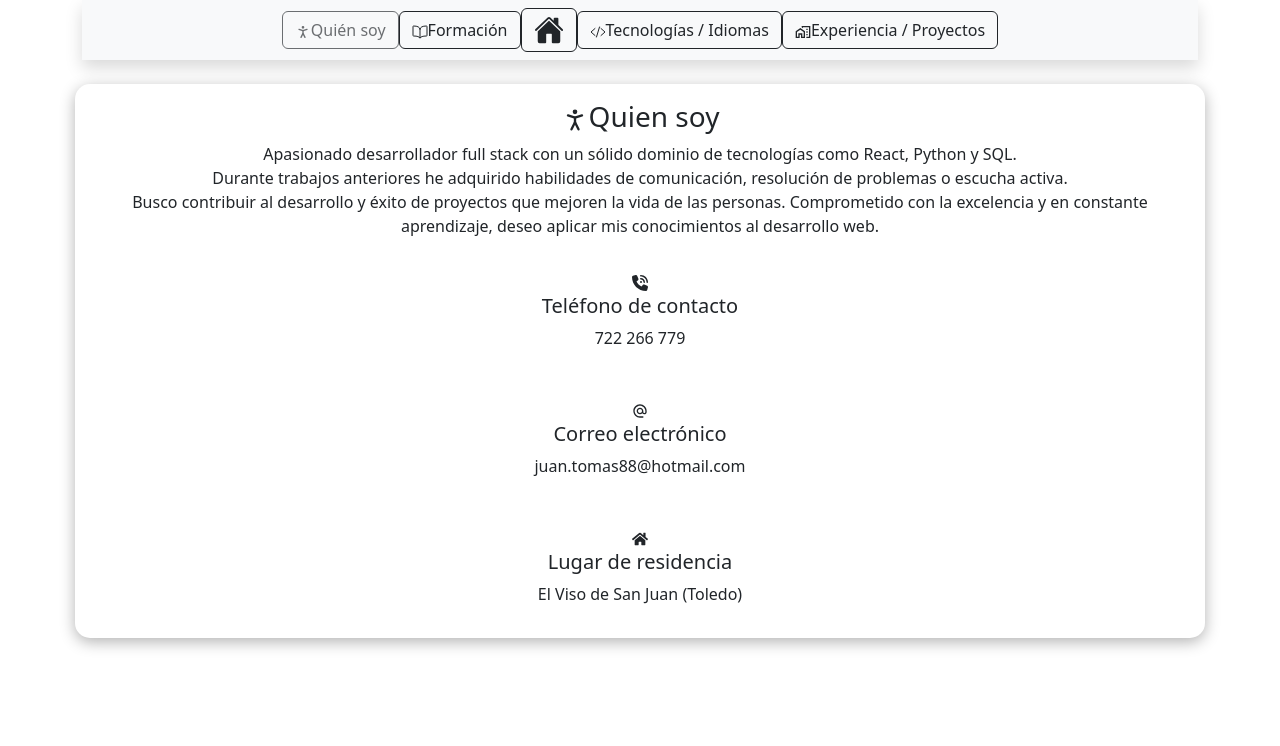
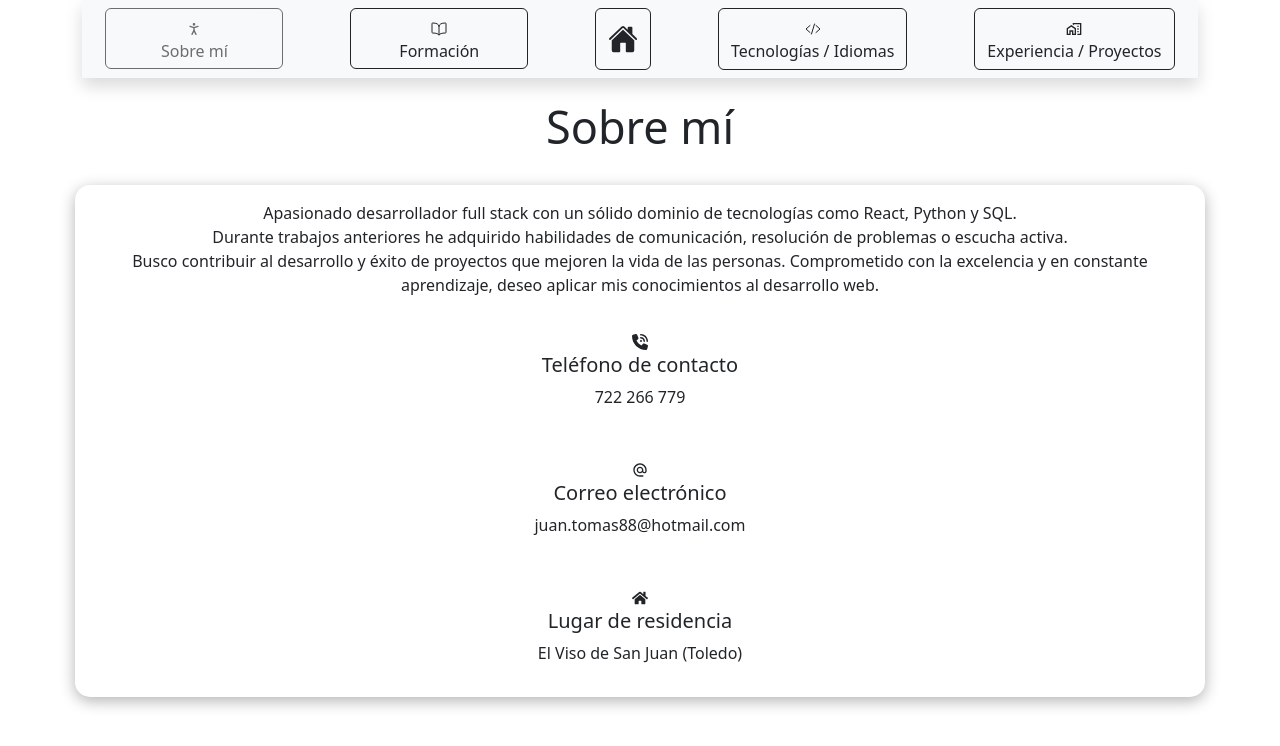
Before and after one commit to JTomas88/Portfolio, a React (Create React App) app: page /sobremi in a window 1280 px wide. Shown: the top 746 px of the page. Built offline with nearby package versions, Linux system fonts and the light colour scheme.

Commit message:
finalización

```diff
--- a/src/components/Conocimientos/conocimientos.module.css
+++ b/src/components/Conocimientos/conocimientos.module.css
@@ -33,3 +33,10 @@
     z-index: 2;
     width: 100%;
 }
+
+.titulo{
+    font-size: 45px;
+    text-align: center;
+    font-weight: 100;
+    margin-top: 15px;
+}
--- a/src/components/Experiencia/Experiencia.jsx
+++ b/src/components/Experiencia/Experiencia.jsx
@@ -4,20 +4,22 @@ import "bootstrap/dist/css/bootstrap.min.css";
 import styles from "./experiencia.module.css";
 export const Experiencia = () => {
   return (
+    <>
+      <div className={styles.titulo}>
+        Experiencia y proyectos
+      </div>
       <div
-      className={`container-fluid mt-4 mb-4 d-flex justify-content-center align-items-center`}
-    >
-      <div
-        className={`container-fluid text-center ${styles.cajon_experiencias}`}
-      >
+        className={`container-fluid mt-4 mb-4 d-flex justify-content-center align-items-center`}>
+        <div className={`container text-center ${styles.cajon_experiencias}`}>
           <div className="row mt-3">
             <div className="col text-center border-end">
-            <h4 className="mt-3" style={{ color: "white" }}>
+              <h4 className="mb-4" style={{ color: "black" }}>
                 Experiencia laboral
               </h4>
 
               <div className="accordion" id="laboral">
                 <div className={`accordion-item ${styles.items}`}>
+
                   <h2 className="accordion-header" id="atento">
                     <button
                       className="accordion-button collapsed"
@@ -99,7 +101,7 @@ export const Experiencia = () => {
             </div>
 
             <div className="col text-center">
-            <h4 className="mt-3" style={{ color: "white" }}>
+              <h4 className="mb-4" style={{ color: "black" }}>
                 Proyectos
               </h4>
               <div className="accordion" id="proyectos">
@@ -133,13 +135,13 @@ export const Experiencia = () => {
                       <ul>
                         <li className="text-start">
                           <strong>Repositorio</strong>
-                        <p>
+                          <p className={styles.ruta}>
                             <a
                               href="https://github.com/JTomas88/Fans_Club"
                               target="_blank"
                               rel="noopener noreferrer"
                             >
-                            https://github.com/JTomas88/Fans_Club{" "}
+                              https://github.com/JTomas88/Fans_Club
                             </a>
                           </p>
                         </li>
@@ -246,5 +248,7 @@ export const Experiencia = () => {
           </div>
         </div>
       </div>
+    </>
+
   );
 };
--- a/src/components/Experiencia/experiencia.module.css
+++ b/src/components/Experiencia/experiencia.module.css
@@ -39,3 +39,17 @@ h4{
     position: relative;
     z-index: 2;
 }
+
+.titulo{
+    font-size: 45px;
+    text-align: center;
+    font-weight: 100;
+    margin-top: 15px;
+}
+
+
+@media (max-width: 768px) {
+    .ruta{
+        font-size: 14.5px
+    }
+}
--- a/src/components/Formación/Formación.jsx
+++ b/src/components/Formación/Formación.jsx
@@ -4,7 +4,11 @@ import { MdCalendarMonth } from "react-icons/md";
 
 export const Formacion = () => {
     return (
-        <div className={`container-fluid vh-100 d-flex justify-content-center align-items-center `}>
+        <>
+            <div className={styles.titulo}>
+                Formación
+            </div>
+            <div className={`container-fluid mt-4 mb-4 d-flex justify-content-center align-items-center`}>
                 <div className={`container text-center ${styles.cajon_formacion}`}>
                     <div >
                         <h2>Desarrollador Full Stack</h2>
@@ -35,5 +39,7 @@ export const Formacion = () => {
                 </div>
 
             </div>
+        </>
+
     )
 }
--- a/src/components/Formación/formacion.module.css
+++ b/src/components/Formación/formacion.module.css
@@ -2,6 +2,14 @@
     box-shadow: 0px 4px 15px rgba(0, 0, 0, 0.3);
     border-color: black 1px solid;
     border-radius: 15px;
-    width: 60%;
+    background-color: rgba(255, 255, 255, 0.8);
+    padding: 20px;
 
 }
+
+.titulo{
+    font-size: 45px;
+    text-align: center;
+    font-weight: 100;
+    margin-top: 15px;
+}
--- a/src/components/Info/Info.jsx
+++ b/src/components/Info/Info.jsx
@@ -8,18 +8,19 @@ import { LuPersonStanding } from "react-icons/lu";
 
 
 export const Info = () => {
-    return (
+  return (
+    <>
+      <div className={styles.titulo}>
+        Sobre mí
+      </div>
       <div
         className={`container-fluid mt-4 mb-4 d-flex justify-content-center align-items-center`}
       >
         <div
           className={`row d-flex justify-content-center text-center ${styles.cajon_info}`}
         >
+
           <div className="mt-3">
-            <h3>
-              <LuPersonStanding />
-              Quien soy
-            </h3>
             <p style={{ textAlign: "center" }}>
               Apasionado desarrollador full stack con un sólido dominio de
               tecnologías como React, Python y SQL. <br></br>
@@ -51,5 +52,8 @@ export const Info = () => {
           </div>
         </div>
       </div>
-    );
+    </>
+
+
+  );
 }
--- a/src/components/Info/info.module.css
+++ b/src/components/Info/info.module.css
@@ -4,3 +4,10 @@
     border-radius: 15px;
     width: 90%;
 }
+
+.titulo{
+    font-size: 45px;
+    text-align: center;
+    font-weight: 100;
+    margin-top: 15px;
+}
--- a/src/components/NavBar/NavBar.jsx
+++ b/src/components/NavBar/NavBar.jsx
@@ -45,51 +45,65 @@ export const NavBar = () => {
   if (enHome) return null;
 
   return (
-    <div className={"container"}>
+    <div className="container">
       <nav className={`navbar sticky-top bg-body-tertiary shadow ${styles.botones}`}>
-        {!enHome ? (
         <div>
 
+        </div>
+        {!enHome ? (
+      <div className={styles.boton_container}>
             {pagActual?.buttonLink === '/sobremi' ? (
-              <button type="button" className="btn btn-outline-dark" disabled>
+              <button type="button" className="btn btn-outline-dark" disabled style={{ width: "178px", height: "61px" }}>
+                <div>
                   <LuPersonStanding />
-                Quién soy
+                </div>
+                Sobre mí
               </button>
             ) : (
-              <button type="button" className="btn btn-outline-dark"  onClick={() => navigate('/sobremi')}>
+              <button type="button" className="btn btn-outline-dark" onClick={() => navigate('/sobremi')} style={{ width: "178px", height: "61px" }}>
+                <div>
                   <LuPersonStanding />
-                Quién soy
+                </div>
+                Sobre mí
               </button>
             )}
 
 
             {pagActual?.buttonLink === '/formacion' ? (
-              <button type="button" className="btn btn-outline-dark"  disabled >
+              <button type="button" className="btn btn-outline-dark" disabled style={{ width: "178px", height: "61px" }}>
+                <div>
                   <IoBookOutline />
+                </div>
                 Formación
               </button>
             ) : (
-              <button type="button" className="btn btn-outline-dark"  onClick={() => navigate('/formacion')} >
+              <button type="button" className="btn btn-outline-dark" onClick={() => navigate('/formacion')} style={{ width: "178px", height: "61px" }} >
+                <div>
                   <IoBookOutline />
+                </div>
                 Formación
               </button>
             )}
 
 
-
-            <button type="button" className="btn btn-outline-dark" onClick={()=> navigate('/Portfolio')} >
+            {/* Botón Home */}
+            <button type="button" className="btn btn-outline-dark" onClick={() => navigate('/Portfolio')} >
               <IoHome style={{ fontSize: "30px" }} />
             </button>
 
 
             {pagActual?.buttonLink === '/conocimientos' ? (
               <button type="button" className="btn btn-outline-dark" disabled >
+                <div>
                   <IoCodeSlashOutline />
+                </div>
                 Tecnologías / Idiomas
               </button>
             ) : (
-              <button type="button" className="btn btn-outline-dark" onClick={()=>navigate('/conocimientos')} >
+              <button type="button" className="btn btn-outline-dark" onClick={() => navigate('/conocimientos')} >
+                <div>
                   <IoCodeSlashOutline />
+                </div>
                 Tecnologías / Idiomas
               </button>
             )}
@@ -98,12 +112,16 @@ export const NavBar = () => {
 
             {pagActual?.buttonLink === '/experiencia' ? (
               <button type="button" className="btn btn-outline-dark" disabled>
+                <div>
                   <MdOutlineMapsHomeWork />
+                </div>
                 Experiencia / Proyectos
               </button>
             ) : (
-              <button type="button" className="btn btn-outline-dark"  onClick={()=>navigate('experiencia')}>
+              <button type="button" className="btn btn-outline-dark" onClick={() => navigate('experiencia')}>
+                <div>
                   <MdOutlineMapsHomeWork />
+                </div>
                 Experiencia / Proyectos
               </button>
             )}
@@ -112,6 +130,9 @@ export const NavBar = () => {
 
 
           </div>
+
+
+
         ) : null}
 
       </nav>
--- a/src/components/NavBar/navbar.module.css
+++ b/src/components/NavBar/navbar.module.css
@@ -10,7 +10,12 @@
 }
 
 .botones{
+    justify-content: center;
+}
+
+.boton_container {
     display: flex;
-    justify-content: space-around;
-
-}
+    justify-content: space-around; /* Distribuye los botones a lo largo del ancho disponible */
+    width: 100%; /* Ocupa todo el ancho disponible del navbar */
+    gap: 20px; /* Opcional: agrega espacio entre botones sin aumentar el ancho total */
+  }
```
Also changed, not shown: src/components/Conocimientos/Conocimientos.jsx (+29 -23 lines). Lines whose indentation alone changed are shown as unchanged.
